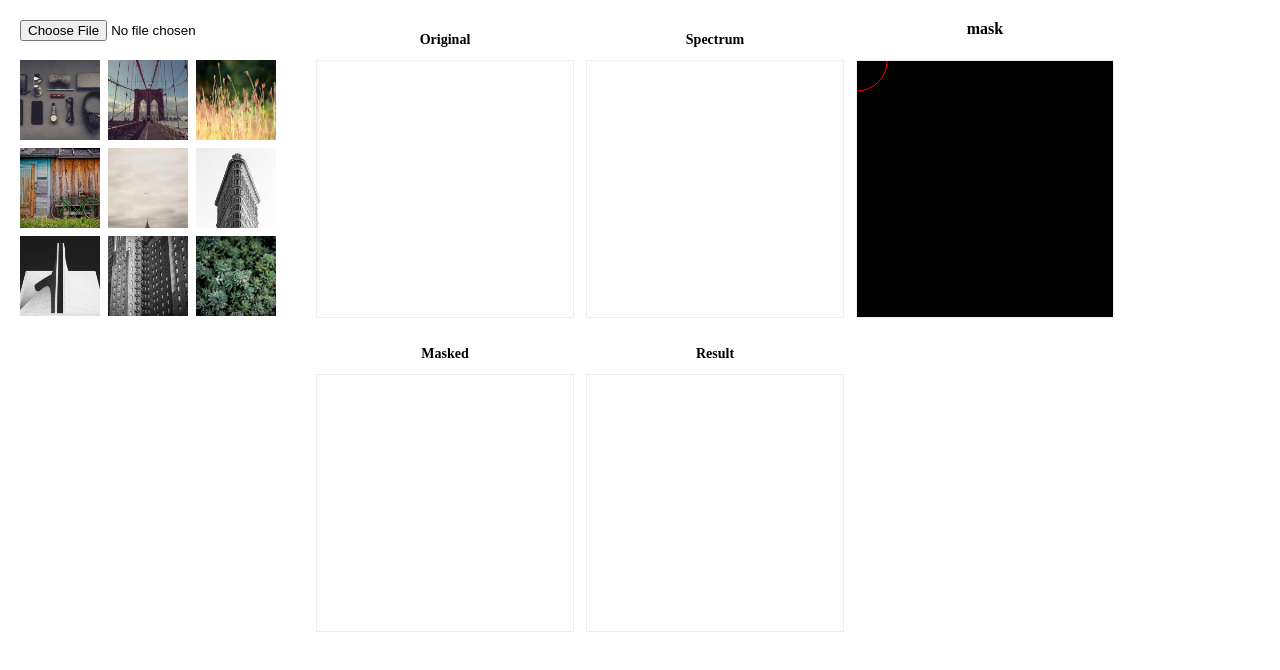
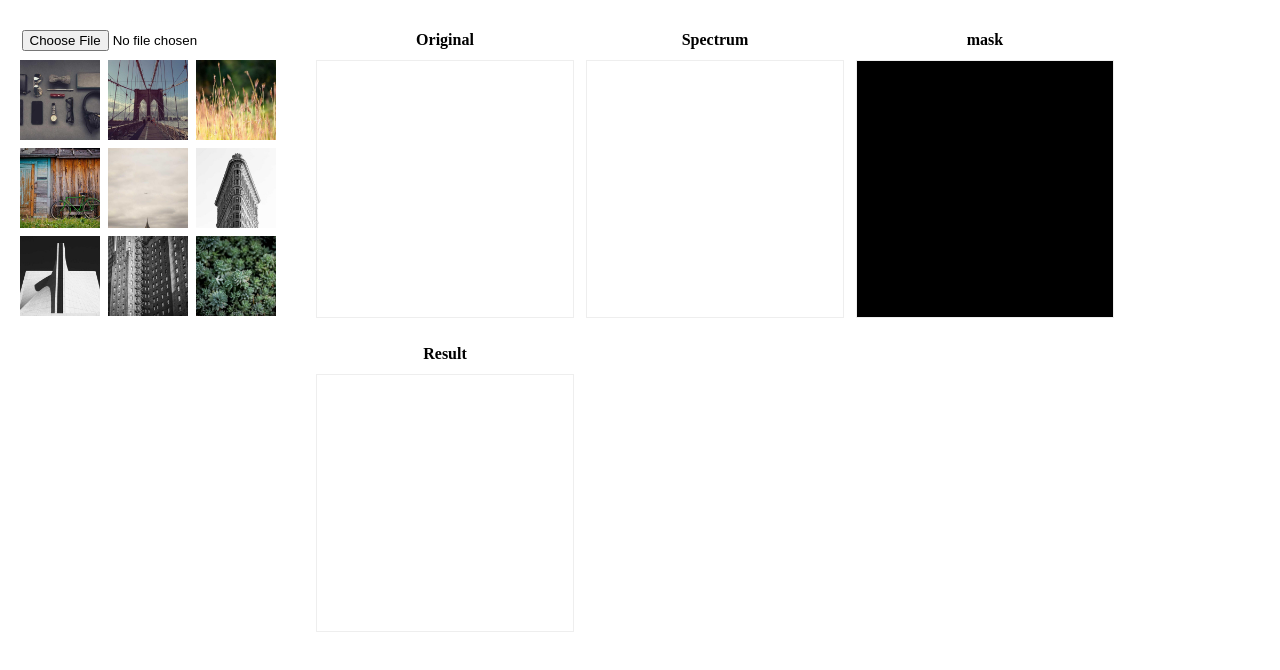
Before and after one commit to iahu/image-2d-fft, a React (Vite) app: page / in a window 1280 px wide. Shown: the top 670 px of the page. Built offline with nearby package versions, Linux system fonts and the light colour scheme.

Commit message:
feat: render result image

```diff
--- a/src/app.css
+++ b/src/app.css
@@ -18,13 +18,16 @@ body {
 }
 
 .canvas-list {
-  user-select: none;
   display: flex;
   flex-wrap: wrap;
   gap: 12px;
+  user-select: none;
 }
 
 .input-box {
+  display: flex;
+  align-items: center;
+  justify-content: center;
   height: 40px;
   font-weight: bold;
 }
--- a/src/app.tsx
+++ b/src/app.tsx
@@ -1,20 +1,21 @@
 import FFT from 'fft.js';
-import { useState } from 'react';
+import { useEffect, useState } from 'react';
 import './app.css';
 import { FileInput } from './components/file-input';
 import { Mask } from './components/mask';
 import { Renderer } from './components/renderer';
 import { buildPixels, getChannels } from './helpers/get-channels';
-import { fft2 } from './fft2';
-import { reshape } from './helpers';
+import { fft2, ifft2 } from './fft2';
+import { reshape, shift } from './helpers';
 import { imageResize } from './helpers/image-resize';
 
 export const App = () => {
   const [imageData, setImageData] = useState<ImageData>();
   const [spectrumData, setSpectrumData] = useState<ImageData>();
-  const [masked, setMasked] = useState<ImageData | undefined>();
+  const [mask, setMask] = useState<ImageData | undefined>();
   const [result, setResult] = useState<ImageData | undefined>();
-  const [spectrums, setSpectrums] = useState<number[][][]>();
+  const [alpha, setAlpha] = useState<number[]>();
+  const [spectrums, setSpectrums] = useState<number[][]>();
 
   const handleImageChange = (data: ImageData) => {
     const resizedImage = imageResize(data);
@@ -23,29 +24,55 @@ export const App = () => {
     const [r, g, b, a] = getChannels(resizedImage);
     const { width, height } = resizedImage;
 
-    const spectrum = [r, g, b].map((c) => fft2(reshape(c, [width, height])));
+    const spectrum = [r, g, b].map((c) => shift(fft2(reshape(c, [width, height]))));
     const flatSpectrum = spectrum.map((x) => x.flat());
     const fft = new FFT(flatSpectrum[0].length / 2);
     const realFlatSpectrum = flatSpectrum.map((x) => fft.fromComplexArray(x));
     const spectrumPixels = buildPixels([...realFlatSpectrum, a]);
+    const spectrumData = new ImageData(Uint8ClampedArray.from(spectrumPixels), width, height);
 
-    const spectrumData = new ImageData(Uint8ClampedArray.from(spectrumPixels), width, height);
-    setSpectrums(spectrum);
+    setAlpha(a);
+    setSpectrums(flatSpectrum);
     setSpectrumData(spectrumData);
-    setMasked(spectrumData);
   };
 
-  const handleMaskChange = (mask: ImageData) => {
-    if (!imageData || !spectrumData) return;
-    const maskedData = new ImageData(Uint8ClampedArray.from(spectrumData.data), spectrumData.width, spectrumData.height);
-    const maskData = mask.data;
-    for (let i = 0; i < maskData.length; i += 4) {
-      const x = maskData[i];
-      if (x === 0) maskedData.data[i + 3] = 0;
+  useEffect(() => {
+    if (!mask || !alpha || !spectrums) return;
+
+    const { data, width, height } = mask;
+    const maskedData: number[] = [];
+    const rSpectrum: number[] = [];
+    const gSpectrum: number[] = [];
+    const bSpectrum: number[] = [];
+
+    for (let i = 0; i < alpha.length; ++i) {
+      const x = data[4 * i];
+      const i2 = 2 * i;
+      maskedData.push(spectrums[0][i2], spectrums[1][i2], spectrums[2][i2]);
+      if (x < 125) {
+        rSpectrum.push(0, 0);
+        gSpectrum.push(0, 0);
+        bSpectrum.push(0, 0);
+        maskedData.push(0);
+      } else {
+        rSpectrum.push(spectrums[0][i2], spectrums[0][i2 + 1]);
+        gSpectrum.push(spectrums[1][i2], spectrums[1][i2 + 1]);
+        bSpectrum.push(spectrums[2][i2], spectrums[2][i2 + 1]);
+        maskedData.push(alpha[i]);
+      }
     }
 
-    setMasked(maskedData);
-  };
+    const maskedImage = new ImageData(Uint8ClampedArray.from(maskedData), width, height);
+    setSpectrumData(maskedImage);
+
+    const rChannel = ifft2(shift(reshape(rSpectrum, [width * 2, height])));
+    const gChannel = ifft2(shift(reshape(gSpectrum, [width * 2, height])));
+    const bChannel = ifft2(shift(reshape(bSpectrum, [width * 2, height])));
+
+    const resultData = buildPixels([rChannel.flat(), gChannel.flat(), bChannel.flat(), alpha]);
+    const resultImage = new ImageData(Uint8ClampedArray.from(resultData), width, height);
+    setResult(resultImage);
+  }, [alpha, spectrums, mask]);
 
   return (
     <div className="app">
@@ -56,8 +83,7 @@ export const App = () => {
       <div className="canvas-list">
         <Renderer className="canvas-box" data={imageData} title="Original" />
         <Renderer className="canvas-box" data={spectrumData} title="Spectrum" />
-        <Mask className="canvas-box" data={imageData} onChange={handleMaskChange} />
-        <Renderer className="canvas-box" data={masked} title="Masked" />
+        <Mask className="canvas-box" data={imageData} onChange={setMask} />
         <Renderer className="canvas-box" data={result} title="Result" />
       </div>
     </div>
--- a/src/components/file-input/read-image.ts
+++ b/src/components/file-input/read-image.ts
@@ -3,5 +3,5 @@ export const readImage = (img: HTMLImageElement) => {
   const canvas = new OffscreenCanvas(width, height);
   const ctx = canvas.getContext('2d')!;
   ctx.drawImage(img, 0, 0);
-  return ctx.getImageData(0, 0, width, height, { colorSpace: 'display-p3' });
+  return ctx.getImageData(0, 0, width, height);
 };
--- a/src/components/mask/index.tsx
+++ b/src/components/mask/index.tsx
@@ -10,9 +10,12 @@ export type MaskProps = {
 
 const TWO_PI = Math.PI * 2;
 
+const updateBrushSize = (n: number) => Math.min(256, Math.max(1, n));
+
 export const Mask: FC<MaskProps> = (props) => {
   const { className, style, data, onChange } = props;
   const [brushSize, setBrushSize] = useState(60);
+  const [brushColor, setBrushColor] = useState('#fff');
   const [canvas, setCanvas] = useState<HTMLCanvasElement | null>();
   const [circle, setCircle] = useState<SVGCircleElement | null>();
 
@@ -36,12 +39,11 @@ export const Mask: FC<MaskProps> = (props) => {
     if (!ctx) return;
 
     ctx.beginPath();
-    ctx.fillStyle = e.altKey ? '#000' : '#fff';
+    ctx.fillStyle = brushColor;
     const { offsetX, offsetY } = e.nativeEvent;
     ctx.arc(offsetX * wRatio, offsetY * hRatio, brushSize, 0, TWO_PI);
     ctx.fill();
     ctx?.closePath();
-    handleChange();
   };
   const handlePointerMove = (e: React.PointerEvent) => {
     const { offsetX, offsetY } = e.nativeEvent;
@@ -54,14 +56,14 @@ export const Mask: FC<MaskProps> = (props) => {
     e.preventDefault();
 
     ctx.beginPath();
-    ctx.fillStyle = e.altKey ? '#000' : '#fff';
+    ctx.fillStyle = brushColor;
     ctx.arc(offsetX * wRatio, offsetY * hRatio, brushSize, 0, TWO_PI);
     ctx.fill();
     ctx?.closePath();
-    handleChange();
   };
   const handlePointerUp = (e: React.PointerEvent) => {
     (e.target as HTMLCanvasElement).releasePointerCapture(e.pointerId);
+    handleChange();
   };
   const handlePointerEnter = () => {
     circle?.style.removeProperty('display');
@@ -74,11 +76,27 @@ export const Mask: FC<MaskProps> = (props) => {
     if (!canvas) return;
     const handleWheel = (e: WheelEvent) => {
       e.preventDefault();
-      setBrushSize((prev) => Math.max(1, prev + e.deltaY));
+      setBrushSize((prev) => updateBrushSize(prev + e.deltaY));
     };
 
+    const handleKeyDown = (e: KeyboardEvent) => {
+      switch (e.key) {
+        case 'x':
+          setBrushColor((prev) => (prev === '#000' ? '#fff' : '#000'));
+          break;
+        case '[':
+          setBrushSize((prev) => updateBrushSize(prev - 3));
+          break;
+        case ']':
+          setBrushSize((prev) => updateBrushSize(prev + 3));
+          break;
+      }
+    };
+
+    window.addEventListener('keydown', handleKeyDown);
     canvas.addEventListener('wheel', handleWheel);
     return () => {
+      window.removeEventListener('keydown', handleKeyDown);
       canvas.removeEventListener('wheel', handleWheel);
     };
   }, [canvas]);
@@ -106,7 +124,16 @@ export const Mask: FC<MaskProps> = (props) => {
           height={height}
         />
         <svg viewBox={`0 0 ${width} ${height}`} width={cWidth} height={cHeight} className="brush">
-          <circle ref={setCircle} cx="0" cy="0" r={brushSize} stroke="red" fill="none" strokeWidth="2"></circle>
+          <circle
+            ref={setCircle}
+            cx="0"
+            cy="0"
+            r={brushSize}
+            stroke="red"
+            fill={`${brushColor}`}
+            strokeWidth="2"
+            style={{ display: 'none', opacity: 0.8 }}
+          ></circle>
         </svg>
       </div>
     </div>
--- a/src/components/renderer/index.module.css
+++ /dev/null
@@ -1,8 +0,0 @@
-.title {
-  display: flex;
-  align-items: center;
-  justify-content: center;
-  font-size: 14px;
-  font-weight: bold;
-  height: 40px;
-}
--- a/src/components/renderer/index.tsx
+++ b/src/components/renderer/index.tsx
@@ -1,5 +1,4 @@
-import { useEffect, useRef, useState, type CSSProperties, type FC } from 'react';
-import styles from './index.module.css';
+import { useEffect, useState, type CSSProperties, type FC } from 'react';
 
 export type RendererProps = {
   className?: string;
@@ -22,7 +21,7 @@ export const Renderer: FC<RendererProps> = (props) => {
 
   return (
     <div className={[className, 'renderer'].join(' ')} style={style}>
-      <div className={styles.title}>{title}</div>
+      <div className="input-box">{title}</div>
       <canvas ref={setCanvas} />
     </div>
   );
```
